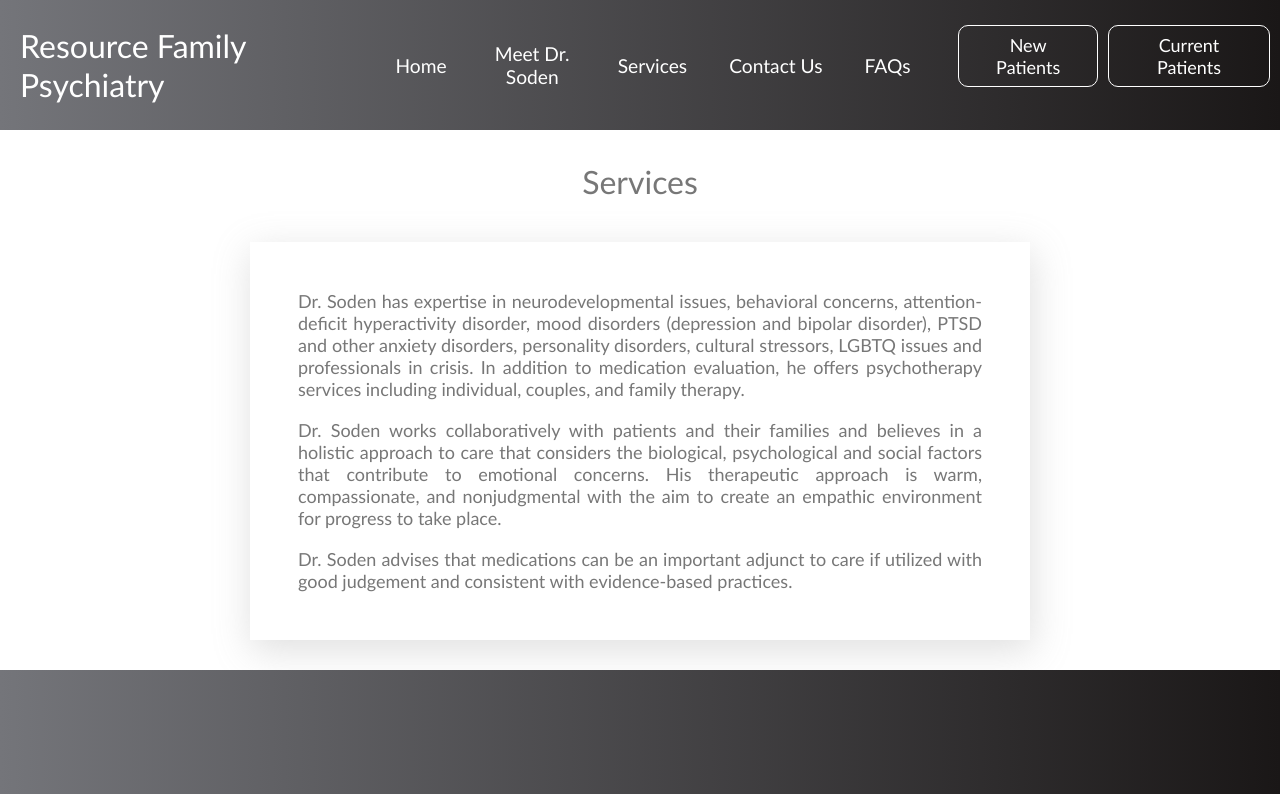
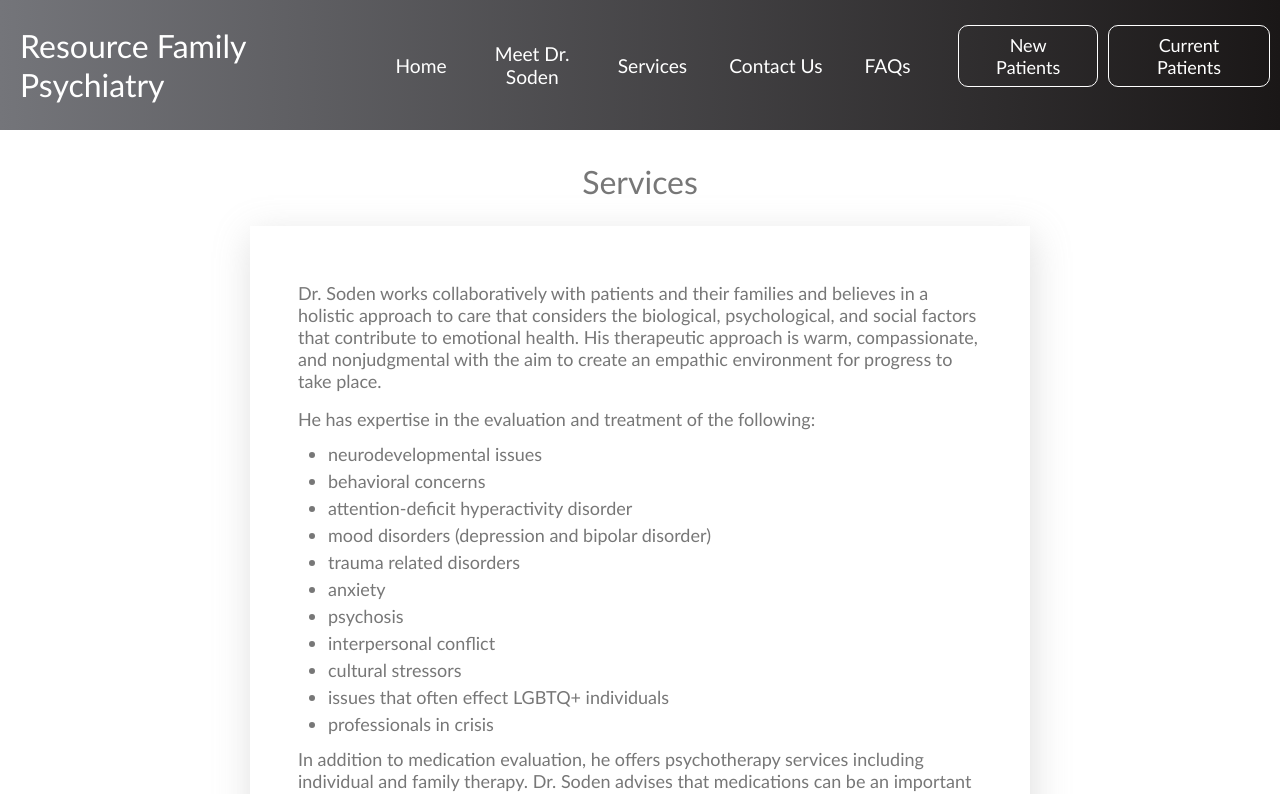
Before and after one commit to slcsta/resource-psych, a React (Create React App) app: page /services in a window 1280 px wide. Shown: the top 794 px of the page. Built offline with nearby package versions, Linux system fonts and the light colour scheme.

Commit message:
updated services section and faqs section text

```diff
--- a/src/components/BioSection.js
+++ b/src/components/BioSection.js
@@ -8,9 +8,9 @@ function BioSection() {
             <section className="hero" id="about">
                 <img className="hero-img" loading="lazy" id="avatar" src='./images/img-1.jpg' alt="Matthew Soden, M.D." />
                     <div className="bio animate__animated animate__shakeX">
-                        <h1 className="bio-title">Matthew Soden, M.D.</h1>
+                        <h1 className="bio-title">Matthew Soden, MD</h1>
                         <p className="bio-text">
-                        Matthew Soden MD is a board-certified psychiatrist who is subspeciality trained in child and adolescent psychiatry.
+                        Matthew Soden, MD is a board-certified psychiatrist who is subspeciality trained in child and adolescent psychiatry.
                         Dr. Soden graduated from Columbia University and Case Western Reserve University School of Medicine.
                         He completed residency training in pediatrics at UCSF Children’s Hospital Oakland and then went on to pursue psychiatry
                         residency training at the University of Washington. Dr. Soden completed his fellowship training in child and adolescent
--- a/src/components/FaqsSection.js
+++ b/src/components/FaqsSection.js
@@ -7,7 +7,7 @@ function FaqsSection() {
     return (
         <>
             <div className='faqs-container'>
-                <h1>FAQs</h1>
+                <h1>Frequently Asked Questions</h1>
                 <Accordion />
             </div>
         </>
--- a/src/components/SchedulingSection.css
+++ b/src/components/SchedulingSection.css
@@ -45,7 +45,7 @@
 
 .scheduling-container .btn--outline {
     color: darkgray;
-    border: 1px solid darkgray;
+    border: 1px solid orange
 }
 
 .scheduling-container .btn--outline:hover {
--- a/src/components/ServicesSection.css
+++ b/src/components/ServicesSection.css
@@ -4,9 +4,7 @@
     display: flex;
     flex-direction: column;
     align-items: center;
-    text-align: justify;
     position: relative;
-    min-height: calc(100vh - 260px);
     gap: 2.5rem;
     max-width: 48.75rem;
     margin: auto;
@@ -19,17 +17,13 @@
     color: #777;
     display: block;
     font-weight: 300;
+    font-size: 2rem;
 }
 
 .services-section .services-container {
-    margin-top: 5rem;
+    margin: 4rem 0;
     box-shadow: 2px 10px 35px 1px rgba(153, 153, 153, 0.3);
     padding: 3rem;
-
-    /* padding-top: 4rem;
-    padding-left: 5rem;
-    padding-bottom: 4rem;
-    padding-right: 5rem; */
 }
 
 /* .services-container > h2 {
@@ -39,10 +33,19 @@
     margin-top: -100px;
 } */
 
-.services-container > p {
-    display: inline;
-    text-align: justify;
+.services-container p {
     line-height: var(--line-height);
     font-size: 18px;
     color: #777;
 }
+
+.services-container ul {
+    margin-left: 25px;
+    line-height: var(--line-height);
+    font-size: 18px;
+    color: #777;
+}
+
+.services-container li {
+    margin: 5px;
+}
--- a/src/components/ServicesSection.js
+++ b/src/components/ServicesSection.js
@@ -7,9 +7,29 @@ function ServicesSection() {
         <div className='services-section'>
             <h1>Services</h1>
                 <div className='services-container'>
-                    <p>Dr. Soden has expertise in neurodevelopmental issues, behavioral concerns, attention-deficit hyperactivity disorder, mood disorders (depression and bipolar disorder), PTSD and other anxiety disorders, personality disorders, cultural stressors, LGBTQ issues and professionals in crisis. In addition to medication evaluation, he offers psychotherapy services including individual, couples, and family therapy.</p><br></br><br></br>
-                    <p>Dr. Soden works collaboratively with patients and their families and believes in a holistic approach to care that considers the biological, psychological and social factors that contribute to emotional concerns. His therapeutic approach is warm, compassionate, and nonjudgmental with the aim to create an empathic environment for progress to take place.</p><br></br><br></br>
-                    <p>Dr. Soden advises that medications can be an important adjunct to care if utilized with good judgement and consistent with evidence-based practices.</p><br></br>
+                    <p>Dr. Soden works collaboratively with patients and their families and believes in a holistic
+                    approach to care that considers the biological, psychological, and social factors that contribute
+                    to emotional health. His therapeutic approach is warm, compassionate, and nonjudgmental
+                    with the aim to create an empathic environment for progress to take place.</p>
+                    <p>He has expertise in the evaluation and treatment of the following:</p>
+                    <ul>
+                        <li>neurodevelopmental issues</li>
+                        <li>behavioral concerns</li>
+                        <li>attention-deficit hyperactivity disorder</li>
+                        <li>mood disorders (depression and bipolar disorder)</li>
+                        <li>trauma related disorders</li>
+                        <li>anxiety</li>
+                        <li>psychosis</li>
+                        <li>interpersonal conflict</li>
+                        <li>cultural stressors</li>
+                        <li>issues that often effect LGBTQ+ individuals</li>
+                        <li>professionals in crisis</li>
+                    </ul>
+                    <p>In addition to medication evaluation, he offers psychotherapy services including individual and
+                    family therapy. Dr. Soden advises that medications can be an important adjunct to care if
+                    utilized with good judgement and consistent with evidence-based practices.</p>
+                    <p>He is happy to collaborate with your primary care physician, therapist or other health
+                    professionals that contribute to your well-being.</p>
                 </div>
         </div>
     );
```
